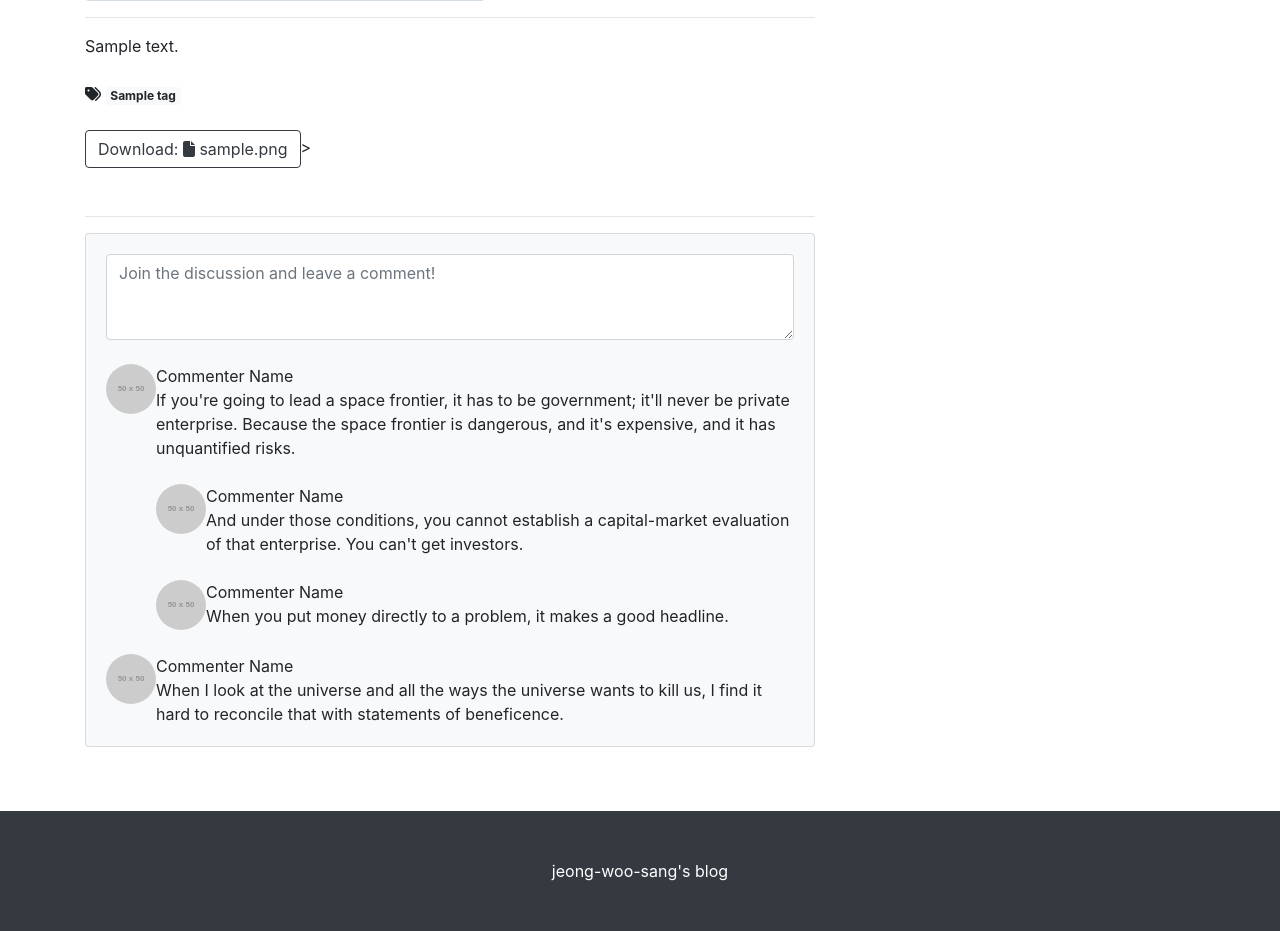
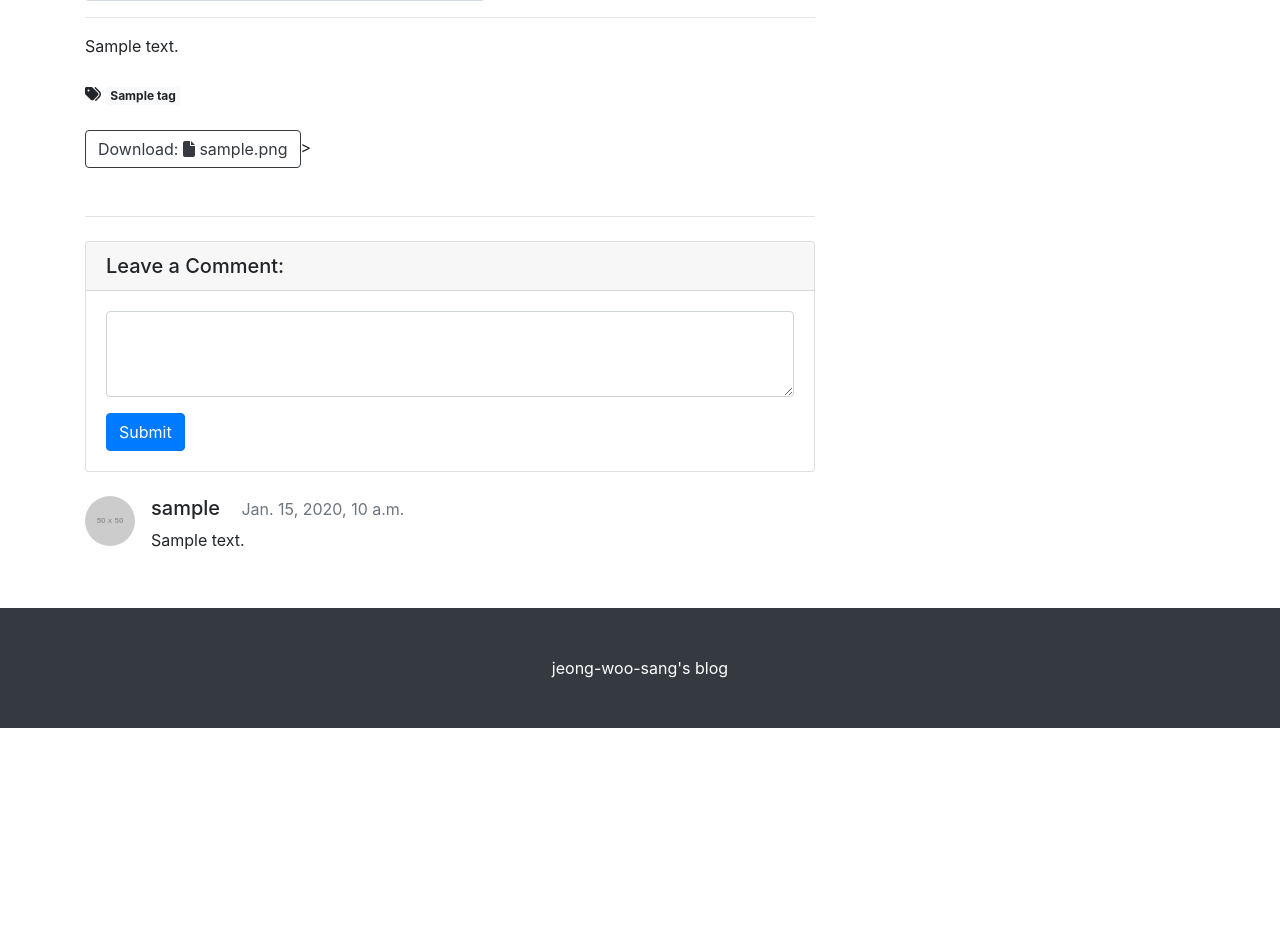
Before and after one commit to woo-sang-jeong/Blog-project-with-bootstrap-django, a Django app: page /blog/1/ in a window 1280 px wide. Shown: the part 654-1585 px from the top of the page. After the commit the page ends 1382 px from the top, so only its background shows below. Run offline with Django 4.2, Linux system fonts and the light colour scheme; tables that the repository leaves empty hold one stand-in row (values such as "Sample post"); grey boxes marked "Sample" are stand-in pictures; grey boxes labelled with a size stand in for pictures from a placeholder-image service; some libraries are stand-ins or nearby versions.

Commit message:
댓글을 포스트 상세 페이지에 나타내기

```diff
--- a/blog/admin.py
+++ b/blog/admin.py
@@ -1,5 +1,5 @@
 from django.contrib import admin
-from .models import Post, Category, Tag
+from .models import Post, Category, Tag, Comment
 from django_summernote.admin import SummernoteModelAdmin
 
 # Register your models here.
@@ -22,3 +22,4 @@ class SummerAdmin(SummernoteModelAdmin):
 admin.site.register(Category, CategoryAdmin)
 admin.site.register(Tag, TagAdmin)
 admin.site.register(Post, SummerAdmin)
+admin.site.register(Comment)
--- a/blog/models.py
+++ b/blog/models.py
@@ -56,3 +56,16 @@ class Post(models.Model):
 
     def get_file_ext(self):
         return self.get_file_name().sqlit('.')[-1]
+
+class Comment(models.Model):
+    post = models.ForeignKey(Post, on_delete=models.CASCADE)
+    author = models.ForeignKey(User, on_delete=models.CASCADE)
+    content = models.TextField()
+    created_at = models.DateTimeField(auto_now_add=True)
+    modified_at = models.DateTimeField(auto_now=True)
+
+    def __Str__(self):
+        return f'{self.author}::{self.content}'
+
+    def get_absolute_url(self):
+        return f'{self.post.get_absolute_url()}#comment-{self.pk}'
--- a/blog/templates/blog/post_detail.html
+++ b/blog/templates/blog/post_detail.html
@@ -83,63 +83,33 @@
     <hr>
 </div>
 
+<div id="comment-area">
+    <!-- Comments Form -->
+    <div class="card my-4">
+        <h5 class="card-header">Leave a Comment:</h5>
+        <div class="card-body">
+            <form>
+                <div class="form-group">
+                    <textarea class="form-control" rows="3"></textarea>
+                </div>
+                <button type="submit" class="btn btn-primary">Submit</button>
+            </form>
+        </div>
+    </div>
 
-<div id="comment-area">
-    <!-- Comments section-->
-    <section class="mb-5">
-        <div class="card bg-light">
-            <div class="card-body">
-                <!-- Comment form-->
-                <form class="mb-4"><textarea class="form-control" rows="3"
-                                             placeholder="Join the discussion and leave a comment!"></textarea></form>
-                <!-- Comment with nested comments-->
-                <div class="d-flex mb-4">
-                    <!-- Parent comment-->
-                    <div class="flex-shrink-0"><img class="rounded-circle"
-                                                    src="https://dummyimage.com/50x50/ced4da/6c757d.jpg" alt="..."/>
-                    </div>
-                    <div class="ms-3">
-                        <div class="fw-bold">Commenter Name</div>
-                        If you're going to lead a space frontier, it has to be government; it'll never be private
-                        enterprise. Because the space frontier is dangerous, and it's expensive, and it has unquantified
-                        risks.
-                        <!-- Child comment 1-->
-                        <div class="d-flex mt-4">
-                            <div class="flex-shrink-0"><img class="rounded-circle"
-                                                            src="https://dummyimage.com/50x50/ced4da/6c757d.jpg"
-                                                            alt="..."/></div>
-                            <div class="ms-3">
-                                <div class="fw-bold">Commenter Name</div>
-                                And under those conditions, you cannot establish a capital-market evaluation of that
-                                enterprise. You can't get investors.
-                            </div>
-                        </div>
-                        <!-- Child comment 2-->
-                        <div class="d-flex mt-4">
-                            <div class="flex-shrink-0"><img class="rounded-circle"
-                                                            src="https://dummyimage.com/50x50/ced4da/6c757d.jpg"
-                                                            alt="..."/></div>
-                            <div class="ms-3">
-                                <div class="fw-bold">Commenter Name</div>
-                                When you put money directly to a problem, it makes a good headline.
-                            </div>
-                        </div>
-                    </div>
-                </div>
-                <!-- Single comment-->
-                <div class="d-flex">
-                    <div class="flex-shrink-0"><img class="rounded-circle"
-                                                    src="https://dummyimage.com/50x50/ced4da/6c757d.jpg" alt="..."/>
-                    </div>
-                    <div class="ms-3">
-                        <div class="fw-bold">Commenter Name</div>
-                        When I look at the universe and all the ways the universe wants to kill us, I find it hard to
-                        reconcile that with statements of beneficence.
-                    </div>
-                </div>
+    {% if post.comment_set.exists %}
+        {% for comment in post.comment_set.iterator %}
+        <!-- Single Comment -->
+        <div class="media mb-4" id="comment-{{ comment.pk }}">
+            <img class="d-flex mr-3 rounded-circle" src="http://placehold.it/50x50" alt="">
+            <div class="media-body">
+                <h5 class="mt-0">{{ comment.author.username }}
+                    &nbsp;&nbsp; <small class="text-muted">{{ comment.created_at }}</small></h5>
+                {{ comment.content | linebreaks }}
             </div>
         </div>
-    </section>
+        {% endfor %}
+    {% endif %}
 </div>
 
 {% endblock %}
```
Also changed, not shown: blog/tests.py (+15 -1 lines).
